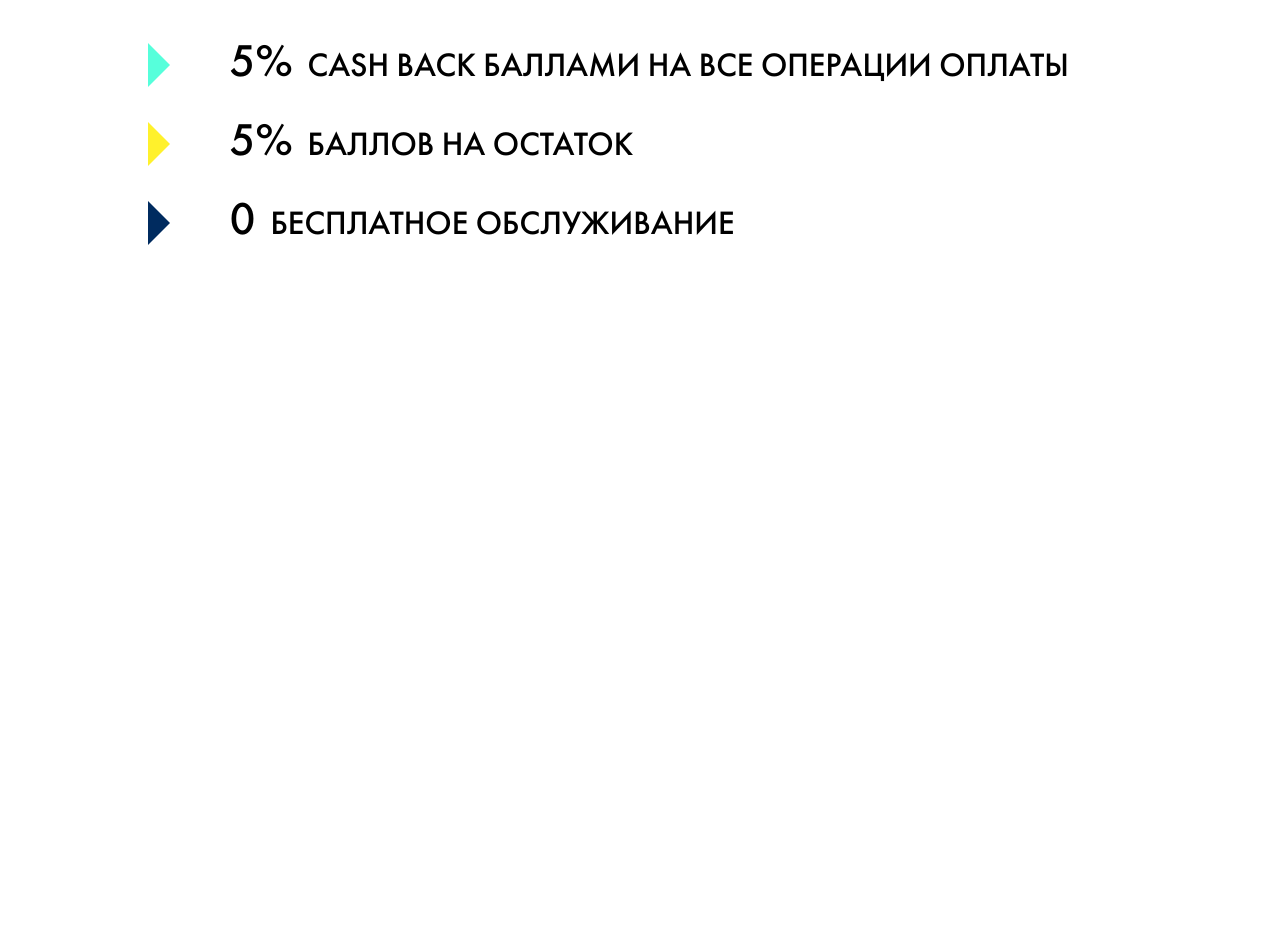
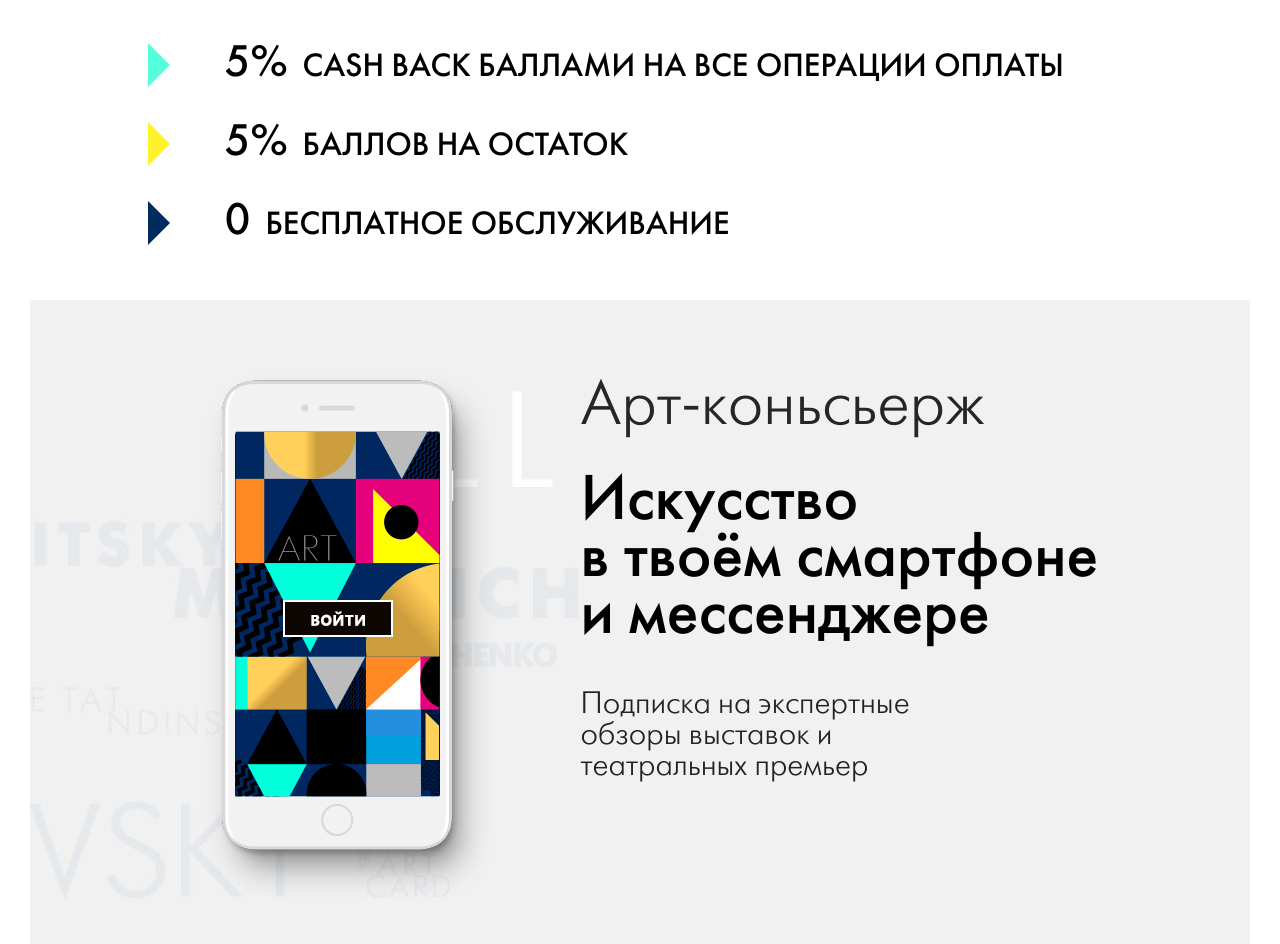
Before and after one commit to Ledo1988/Artcard, a plain HTML site: page index.html in a window 1280 px wide. Shown: the part 1873-2817 px from the top of the page. Before the commit the page ends 2173 px from the top, so only its background shows below. Drawn offline with Linux system fonts and the light colour scheme; files whose address does not match are found by name.

Commit message:
main-mobile is added, main-details are started

```diff
--- a/css/style.scss
+++ b/css/style.scss
@@ -312,7 +312,7 @@ nav {
       &:before {
         content: '';
         display: inline-block;
-        margin-right: 60px;
+        margin-right: 55px;
         width: 22px;
         height: 44px;
         border-left: solid 22px #56ffdb;
@@ -328,11 +328,71 @@ nav {
         border-left-color: #002b5f;
       }
 
-
     }
-
-
-
-
   }
 }
+
+.main-mobile-wrapper {
+  padding: 70px 0 50px 0;
+  @include background('../images/img_mobile-bg.jpg', center, no-repeat, cover);
+}
+
+.main-mobile {
+  display: flex;
+  flex-direction: row;
+  align-items: flex-start;
+  justify-content: center;
+  max-width: $max-content;
+  margin: 0 auto;
+
+  .img-wrapper {
+    margin-right: 85px;
+    margin-left: 55px;
+    flex-shrink: 0;
+  }
+
+  .main-mobile-heading {
+    h2{
+      margin-bottom: 30px;
+    }
+    .headline {
+      font-family: $font_futura-regular;
+      font-size: 63px;
+      color: $color_black;
+      margin-bottom: 45px;
+      line-height: 90%;
+    }
+  }
+
+  .desc p {
+    font-size: 31px;
+    font-family: $font_futura-light;
+    max-width: 400px;
+    color: $color_black-rich;
+  }
+}
+
+.main-details {
+  color: $color_white;
+  background-color: $color_black-bg;
+
+  .main-details-tabs {
+    max-width: 1010px;
+    margin: 0 auto;
+
+    .main-details-heading {
+      padding: 55px 0 60px 0;
+      text-align: center;
+
+      h2{
+        color: $color_white;
+        margin-bottom: 15px;
+      }
+
+      .headline {
+        font-family: $font_futura-regular;
+        font-size: 35px;
+      }
+    }
+  }
+}
--- a/index.html
+++ b/index.html
@@ -102,6 +102,31 @@
               </ul>
             </div>
           </div>
+          <div class="main-mobile-wrapper">
+            <div class="main-mobile">
+              <div class="img-wrapper"><img src="images/img_mobile.png" width="293" height="527" alt=""></div>
+              <div class="desc-wrapper">
+                <div class="main-mobile-heading">
+                  <h2>Арт-коньсьерж</h2>
+                  <div class="headline">Искусство  <br>в твоём смартфоне  и мессенджере</div>
+                </div>
+                <div class="desc">
+                  <p>Подписка на экспертные обзоры выставок и  театральных премьер</p>
+                </div>
+              </div>
+            </div>
+          </div>
+          <div class="main-details-wrapper">
+            <div class="main-details">
+              <div class="main-details-img"><img src="images/img_details-bg.jpg" width="1366" height="686" alt=""></div>
+              <div class="main-details-tabs">
+                <div class="main-details-heading">
+                  <h2>Подробнее о карте и условиях</h2>
+                  <div class="headline">Программы и условия по карте</div>
+                </div>
+              </div>
+            </div>
+          </div>
         </div>
       </div>
     </main>
```
Also changed, not shown: css/style.css, images/img_details-bg.jpg (added), images/img_mobile-bg.jpg (added), images/img_mobile.png (added), images/img_triangle.png (added), 2 other files.
